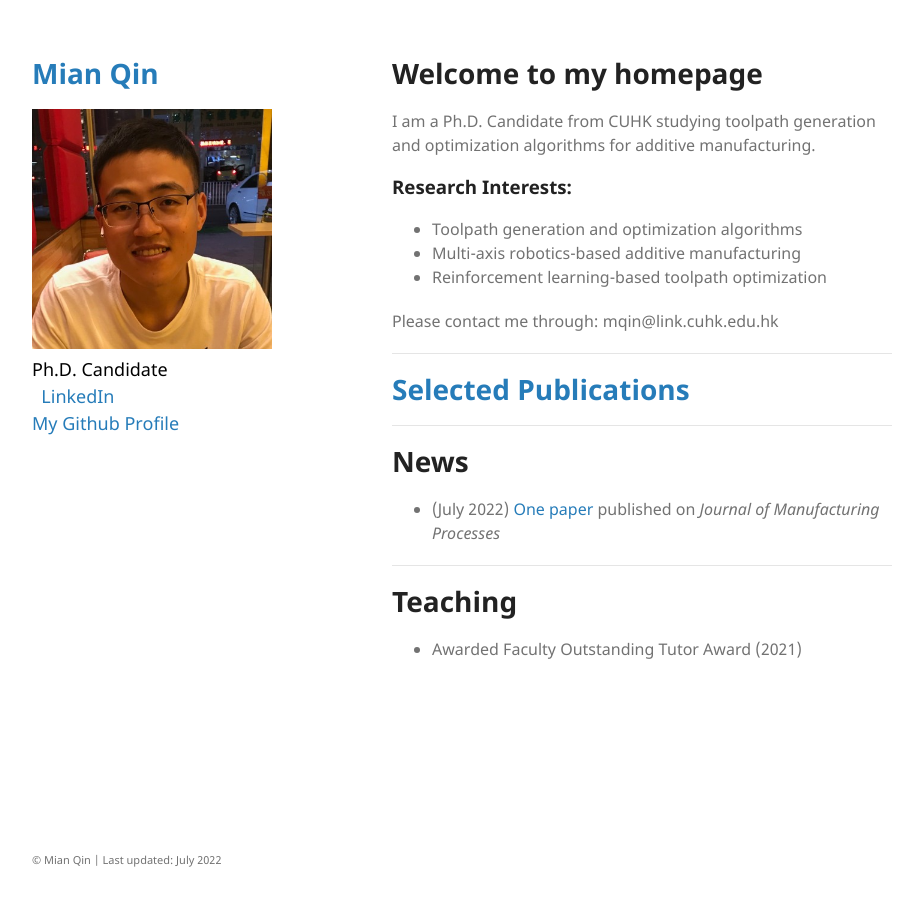
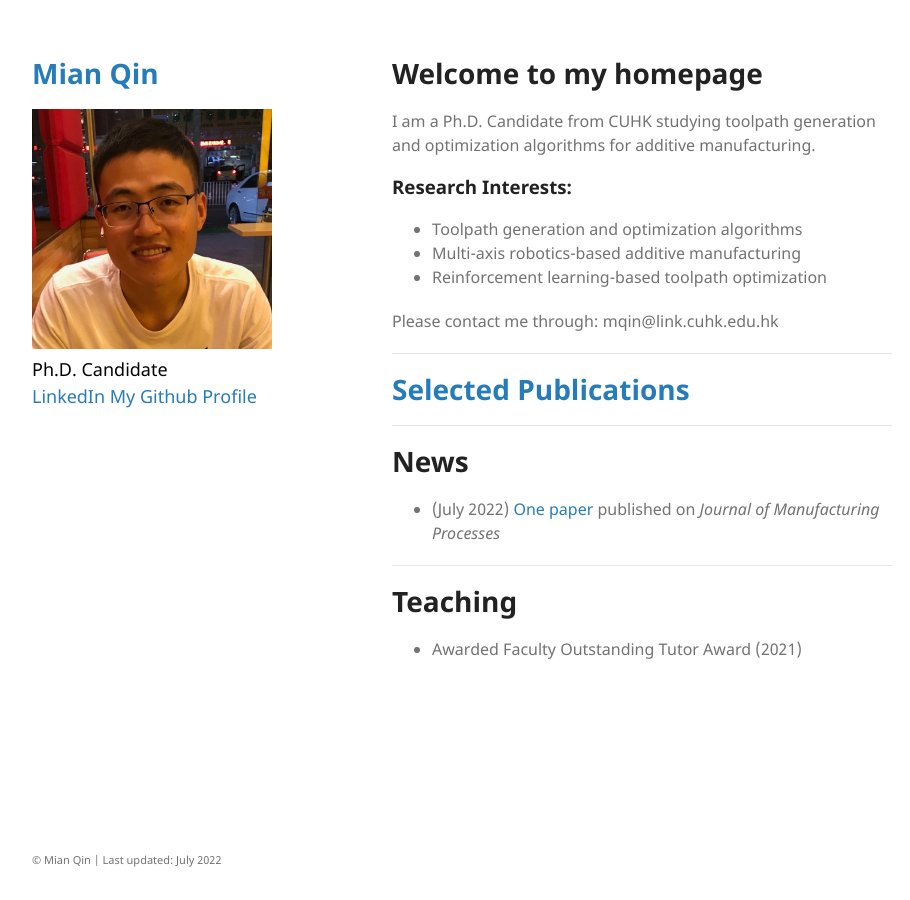
Before and after one commit to mqincuhk/mqincuhk.github.io, a Jekyll site: the page built from index.md, in a window 1280 px wide. Shown: the whole page, without its empty margins (178-1088 px from the left). Built offline with Jekyll 4.4.1, drawn with Linux system fonts in a browser that asks for light colours; a script that is not in the unit is left out; our own code applies the rules of GitHub Pages for plain Markdown files.

Commit message:
Update default.html

```diff
--- a/_layouts/default.html
+++ b/_layouts/default.html
@@ -23,8 +23,7 @@
         <p>{{ site.description | default: site.github.project_tagline }}
 
         <br>
-        <a href="https://www.linkedin.com/in/mqin/" ><i class="fab fa-fw fa-reddit" aria-hidden="true"></i><span> &nbsp; LinkedIn</span></a>
-        <br>
+        <a href="https://www.linkedin.com/in/mqin/" ><i class="fab fa-fw fa-reddit" aria-hidden="true"></i><span>LinkedIn</span></a>
         <a href="https://github.com/mqin666" ><i class="fab fa-fw fa-reddit" aria-hidden="true"></i><span> My Github Profile</span></a>
 
 
```
